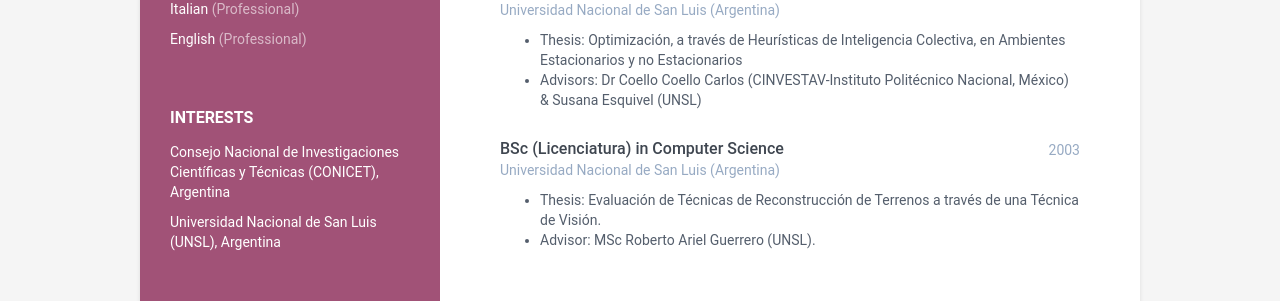
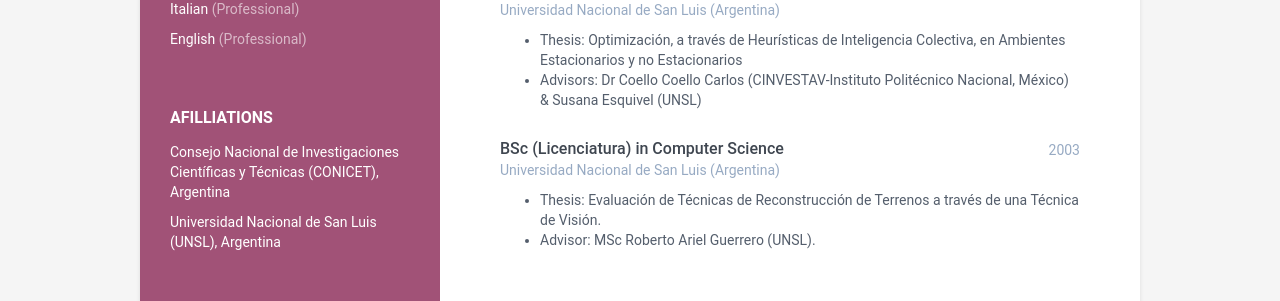
Before and after one commit to lcagnina/lcagnina.github.io, a Jekyll site: the page built from index.html, in a window 1280 px wide and 900 px high, scrolled down 445 px. Shown: the part 152-453 px from the top of the window. Built offline with Jekyll 4.4.1, drawn with Linux system fonts in a browser that asks for light colours.

Commit message:
Update data.yml

```diff
--- a/_data/data.yml
+++ b/_data/data.yml
@@ -52,7 +52,7 @@ sidebar:
       level: Professional
 
   interests:
-    title: Interests
+    title: Afilliations
     info:
     - item: Consejo Nacional de Investigaciones Científicas y Técnicas (CONICET), Argentina
       link: https://bicyt.conicet.gov.ar/fichas/p/leticia-cecilia-cagnina
```
